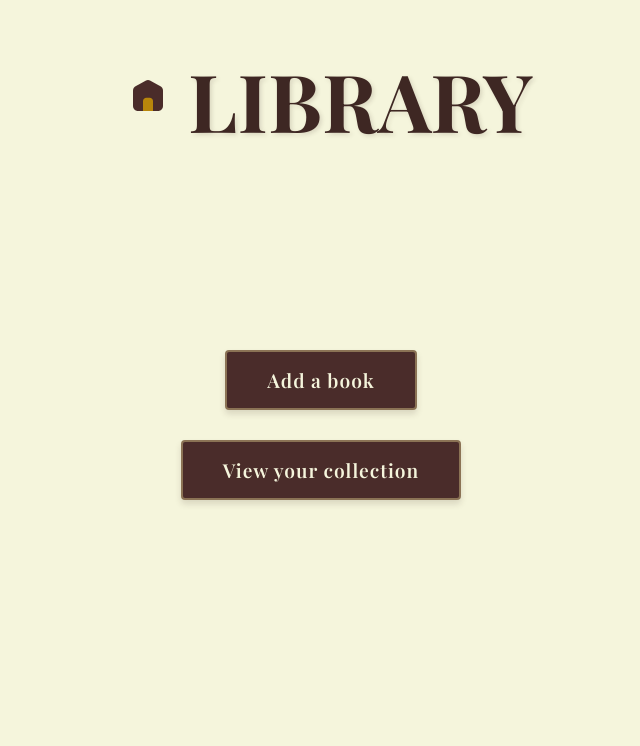
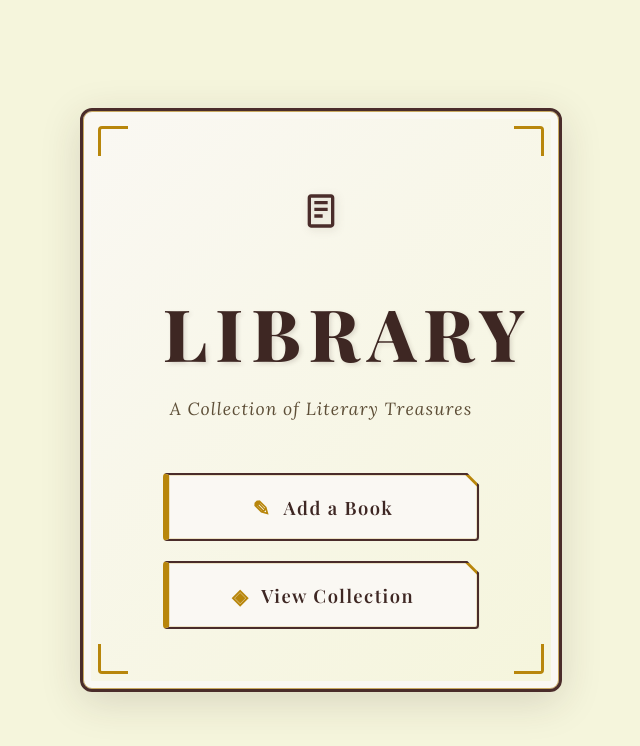
Before and after one commit to VedPawar1410/library, a plain HTML site: page index.html in a window 1280 px wide. Shown: the whole page, without its empty margins (319-959 px from the left). Drawn offline with nearby package versions, Linux system fonts and the light colour scheme.

Commit message:
Revamped home page layout with a new book cover frame design, enhanced button styles, and improved overall aesthetics. Added decorative corner ornaments and updated CSS for a more cohesive user experience.

```diff
--- a/index.html
+++ b/index.html
@@ -11,30 +11,40 @@
     <link href="https://fonts.googleapis.com/css2?family=Playfair+Display:wght@400;600;700;800&family=Lora:ital,wght@0,400;0,600;0,700;1,400;1,600&display=swap" rel="stylesheet">
 </head>
 <body class="home-page">
-    <div class="container">
-        <div>
-            <svg xmlns="http://www.w3.org/2000/svg" width="50%" height="50%" viewBox="0 0 24 24">
-                <a href="./index.html">
-                    <path fill="#4A2C2A" d="M18,21H6c-1.657,0-3-1.343-3-3V8.765c0-1.09,0.591-2.093,1.543-2.622l6-3.333
-                c0.906-0.503,2.008-0.503,2.914,0l6,3.333C20.409,6.672,21,7.676,21,8.765V18C21,19.657,19.657,21,18,21z"/>
-                <path fill="#B8860B" d="M15,21H9v-6c0-1.105,0.895-2,2-2h2	c1.105,0,2,0.895,2,2V21z"/>
-                </a>
+    <div class="home-wrapper">
+        <div class="book-cover-frame">
+            <div class="frame-ornament top-left"></div>
+            <div class="frame-ornament top-right"></div>
+            <div class="frame-ornament bottom-left"></div>
+            <div class="frame-ornament bottom-right"></div>
+
+            <div class="home-content">
+                <div class="icon-container">
+                    <svg xmlns="http://www.w3.org/2000/svg" viewBox="0 0 24 24" class="library-icon">
+                        <path fill="currentColor" d="M6 2h12c1.1 0 2 .9 2 2v16c0 1.1-.9 2-2 2H6c-1.1 0-2-.9-2-2V4c0-1.1.9-2 2-2zm0 2v16h12V4H6zm2 2h8v2H8V6zm0 4h8v2H8v-2zm0 4h5v2H8v-2z"/>
                     </svg>
                 </div>
-        <h1>LIBRARY</h1>
 
-    </div>
+                <h1 class="main-title">LIBRARY</h1>
+                <p class="subtitle">A Collection of Literary Treasures</p>
+
                 <div class="buttons-book">
-        <a href="book-form.html">
-            <button class="first">
-                Add a book
+                    <a href="book-form.html" class="button-link">
+                        <button class="library-tag-btn add-btn">
+                            <span class="btn-icon">✎</span>
+                            <span class="btn-text">Add a Book</span>
                         </button>
                     </a>
 
-        <a href="storage.html">
-            <button>View your collection</button>
+                    <a href="storage.html" class="button-link">
+                        <button class="library-tag-btn view-btn">
+                            <span class="btn-icon">◈</span>
+                            <span class="btn-text">View Collection</span>
+                        </button>
                     </a>
                 </div>
-
+            </div>
+        </div>
+    </div>
 </body>
 </html>
--- a/styles.css
+++ b/styles.css
@@ -49,6 +49,108 @@ body {
   align-items: center;
   line-height: 1.6;
 }
+
+/* Home Page - Centered Layout with Book Cover Frame */
+.home-wrapper {
+  min-height: 100vh;
+  display: flex;
+  align-items: center;
+  justify-content: center;
+  padding: 20px;
+}
+
+.book-cover-frame {
+  position: relative;
+  background: linear-gradient(135deg, var(--card-background) 0%, var(--background-cream) 100%);
+  border: 3px solid var(--primary-mahogany);
+  border-radius: 12px;
+  padding: 60px 80px;
+  box-shadow:
+    0 10px 40px var(--shadow-color),
+    inset 0 0 0 1px var(--secondary-brass),
+    inset 0 0 0 8px var(--card-background);
+  max-width: 600px;
+  width: 90%;
+}
+
+/* Decorative Corner Ornaments */
+.frame-ornament {
+  position: absolute;
+  width: 30px;
+  height: 30px;
+  border-style: solid;
+  border-color: var(--secondary-gold);
+}
+
+.frame-ornament.top-left {
+  top: 15px;
+  left: 15px;
+  border-width: 3px 0 0 3px;
+  border-radius: 4px 0 0 0;
+}
+
+.frame-ornament.top-right {
+  top: 15px;
+  right: 15px;
+  border-width: 3px 3px 0 0;
+  border-radius: 0 4px 0 0;
+}
+
+.frame-ornament.bottom-left {
+  bottom: 15px;
+  left: 15px;
+  border-width: 0 0 3px 3px;
+  border-radius: 0 0 0 4px;
+}
+
+.frame-ornament.bottom-right {
+  bottom: 15px;
+  right: 15px;
+  border-width: 0 3px 3px 0;
+  border-radius: 0 0 4px 0;
+}
+
+.home-content {
+  text-align: center;
+}
+
+.icon-container {
+  margin-bottom: 30px;
+}
+
+.library-icon {
+  width: 80px;
+  height: 80px;
+  color: var(--primary-mahogany);
+  filter: drop-shadow(2px 2px 4px var(--shadow-color));
+  transition: all 0.3s ease;
+}
+
+.library-icon:hover {
+  color: var(--secondary-gold);
+  transform: scale(1.05);
+}
+
+.main-title {
+  font-family: 'Playfair Display', serif;
+  color: var(--primary-dark-brown);
+  font-weight: 800;
+  font-size: 4.5rem;
+  letter-spacing: 8px;
+  margin: 20px 0;
+  text-shadow: 2px 2px 4px var(--shadow-color);
+  line-height: 1.2;
+}
+
+.subtitle {
+  font-family: 'Lora', serif;
+  font-style: italic;
+  color: var(--text-secondary);
+  font-size: 1.1rem;
+  margin-bottom: 50px;
+  letter-spacing: 1px;
+}
+
 .container{
   background-color: transparent;
   justify-content: center;
@@ -88,7 +190,102 @@ p {
   font-family: 'Lora', serif;
   color: var(--text-secondary);
 }
-.buttons-book button {
+
+/* Vintage Library Tag Buttons */
+.buttons-book {
+  display: flex;
+  flex-direction: column;
+  gap: 20px;
+  align-items: center;
+  width: 100%;
+}
+
+.button-link {
+  width: 100%;
+  max-width: 350px;
+  text-decoration: none;
+}
+
+.library-tag-btn {
+  width: 100%;
+  padding: 18px 35px;
+  background: var(--card-background);
+  border: 2px solid var(--primary-mahogany);
+  border-left: 6px solid var(--secondary-gold);
+  color: var(--primary-dark-brown);
+  font-family: 'Playfair Display', serif;
+  font-size: 1.15rem;
+  font-weight: 600;
+  letter-spacing: 1.5px;
+  cursor: pointer;
+  position: relative;
+  display: flex;
+  align-items: center;
+  justify-content: center;
+  gap: 12px;
+  transition: all 0.3s ease;
+  box-shadow:
+    4px 4px 0 var(--shadow-color),
+    inset 0 0 0 1px rgba(184, 134, 11, 0.2);
+  clip-path: polygon(
+    0 0,
+    calc(100% - 12px) 0,
+    100% 12px,
+    100% 100%,
+    0 100%
+  );
+}
+
+.library-tag-btn::before {
+  content: "";
+  position: absolute;
+  top: 0;
+  right: 0;
+  width: 12px;
+  height: 12px;
+  background: var(--secondary-gold);
+  clip-path: polygon(0 0, 100% 0, 100% 100%);
+  transition: all 0.3s ease;
+}
+
+.library-tag-btn .btn-icon {
+  font-size: 1.3rem;
+  color: var(--secondary-gold);
+  transition: all 0.3s ease;
+}
+
+.library-tag-btn .btn-text {
+  transition: all 0.3s ease;
+}
+
+.library-tag-btn:hover {
+  background: var(--primary-mahogany);
+  color: var(--background-cream);
+  border-color: var(--secondary-gold);
+  transform: translateY(-4px) translateX(2px);
+  box-shadow:
+    6px 8px 0 var(--shadow-color),
+    inset 0 0 0 1px var(--secondary-brass);
+}
+
+.library-tag-btn:hover .btn-icon {
+  color: var(--background-cream);
+  transform: scale(1.15);
+}
+
+.library-tag-btn:hover::before {
+  background: var(--secondary-brass);
+}
+
+.library-tag-btn:active {
+  transform: translateY(-1px) translateX(1px);
+  box-shadow:
+    3px 4px 0 var(--shadow-color),
+    inset 0 0 0 1px var(--secondary-brass);
+}
+
+/* Old button styles - keeping for other pages */
+.buttons-book button:not(.library-tag-btn) {
     padding: 15px 40px;
     border: 2px solid var(--border-color);
     background-color: var(--primary-mahogany);
@@ -105,7 +302,7 @@ p {
     letter-spacing: 1px;
     box-shadow: 0 4px 6px var(--shadow-color);
 }
-.buttons-book button::after {
+.buttons-book button:not(.library-tag-btn)::after {
     content: "";
     position: absolute;
     top: 0;
@@ -121,21 +318,14 @@ p {
     transform-origin: left;
     transition: transform 0.4s ease;
 }
-.buttons-book button:hover::after {
+.buttons-book button:not(.library-tag-btn):hover::after {
     transform: scaleX(1);
 }
-.buttons-book button:hover {
+.buttons-book button:not(.library-tag-btn):hover {
     border-color: var(--secondary-gold);
     background: var(--primary-dark-brown);
     box-shadow: 0 6px 12px var(--shadow-color);
     transform: translateY(-2px);
-}
-.buttons-book{
-    margin-top: 150px;
-    display: flex;
-    flex-direction: column;
-    justify-content: center;
-    align-items: center;
 }
 .buttons-book .first{
     margin-bottom: 30px;
```
Lines whose indentation alone changed are shown as unchanged.
